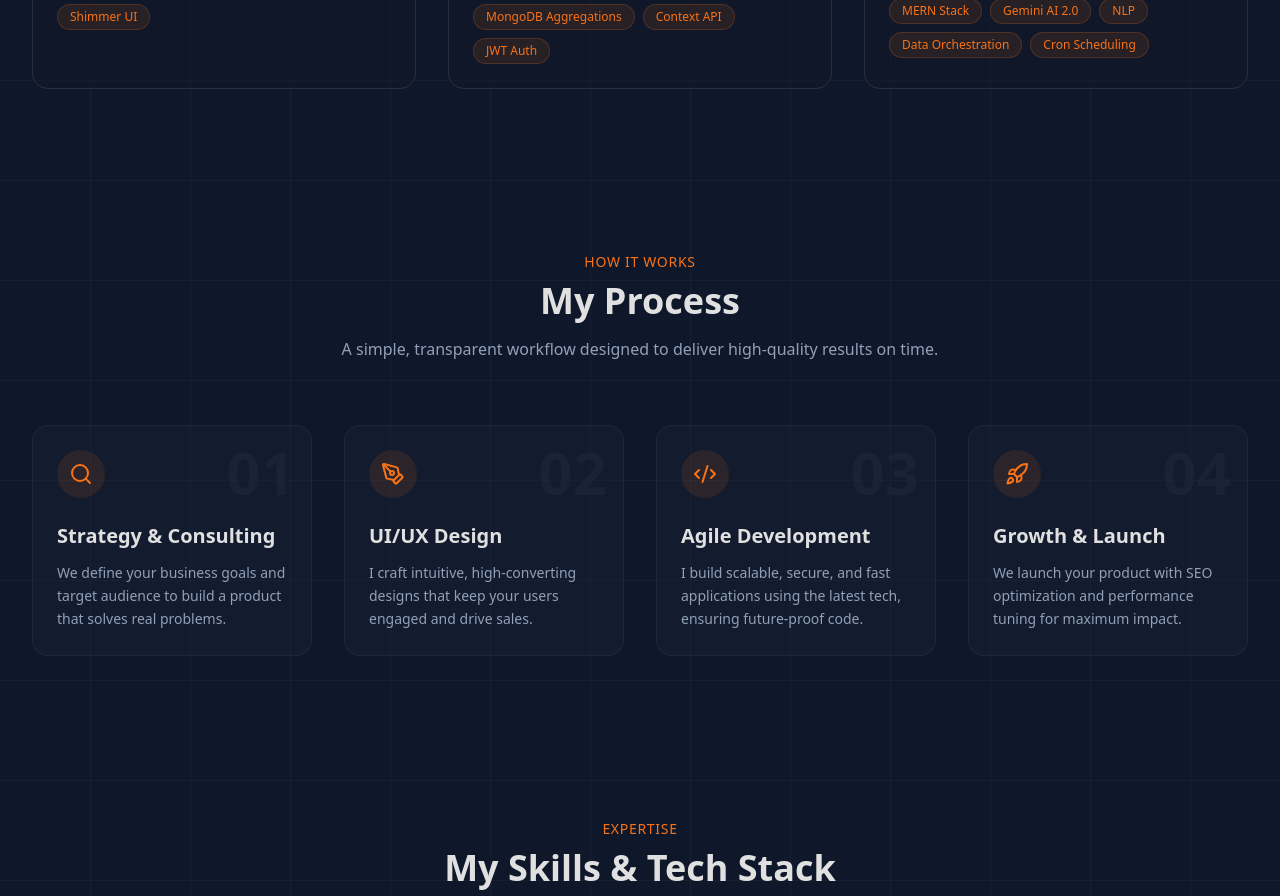
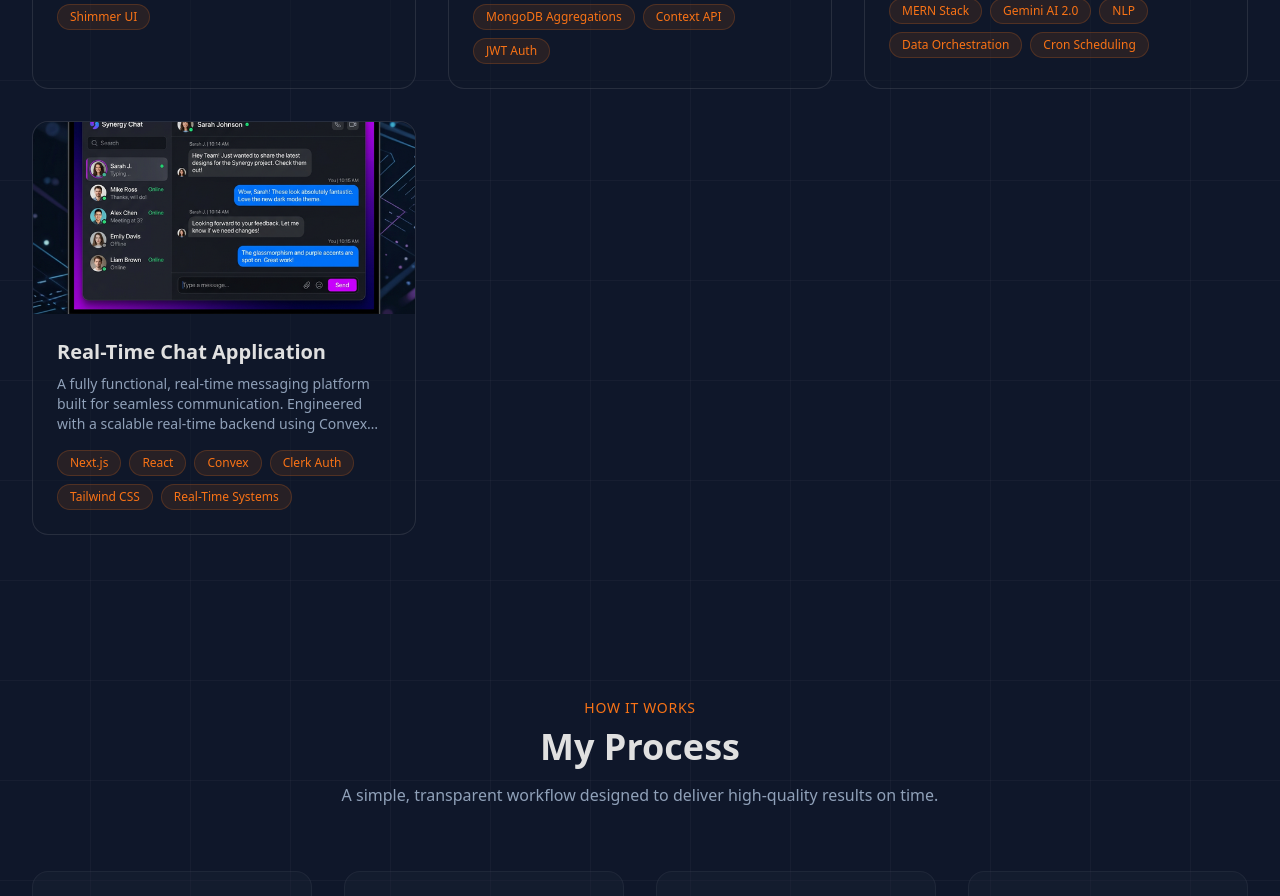
Before and after one commit to Krish9006/portfolio_krish, a Next.js app: page / in a window 1280 px wide. Shown: the part 3620-4516 px from the top of the page. Built offline with nearby package versions, Linux system fonts and the light colour scheme.

Commit message:
add chat app project

```diff
--- a/components/Projects.jsx
+++ b/components/Projects.jsx
@@ -58,6 +58,20 @@ const projects = [
             "Implemented 100% uptime AI service with resilient model fallbacks.",
             "Automated data extraction and sentiment analysis using Google Generative AI.",
             "Engineered denormalized data architecture for high-speed insight retrieval."
+        ]
+    },
+    {
+        title: "Real-Time Chat Application",
+        description: "A fully functional, real-time messaging platform built for seamless communication. Engineered with a scalable real-time backend using Convex and secure user authentication via Clerk. Features instant message delivery, live presence indicators, and a highly responsive, aesthetically pleasing user interface from the landing page to the modern chat dashboard.",
+        tags: ["Next.js", "React", "Convex", "Clerk Auth", "Tailwind CSS", "Real-Time Systems"],
+        image: "/images/chat_app_new.png",
+        github: "https://github.com/Krish9006/chat-App",
+        demo: "https://chat-app-nine-eta-56.vercel.app/", // Replace with your actual deployed link if you have one
+        key_achievements: [
+            "Engineered a high-performance real-time messaging system with instant state synchronization via Convex.",
+            "Integrated Clerk for secure, frictionless user authentication and session management.",
+            "Designed a highly responsive and modern user interface utilizing Tailwind CSS and Shadcn UI components.",
+            "Implemented live presence indicators and seamless end-to-end functionality for a premium user experience."
         ]
     }
 
```
Also changed, not shown: public/images/chat_app_new.png (added).
